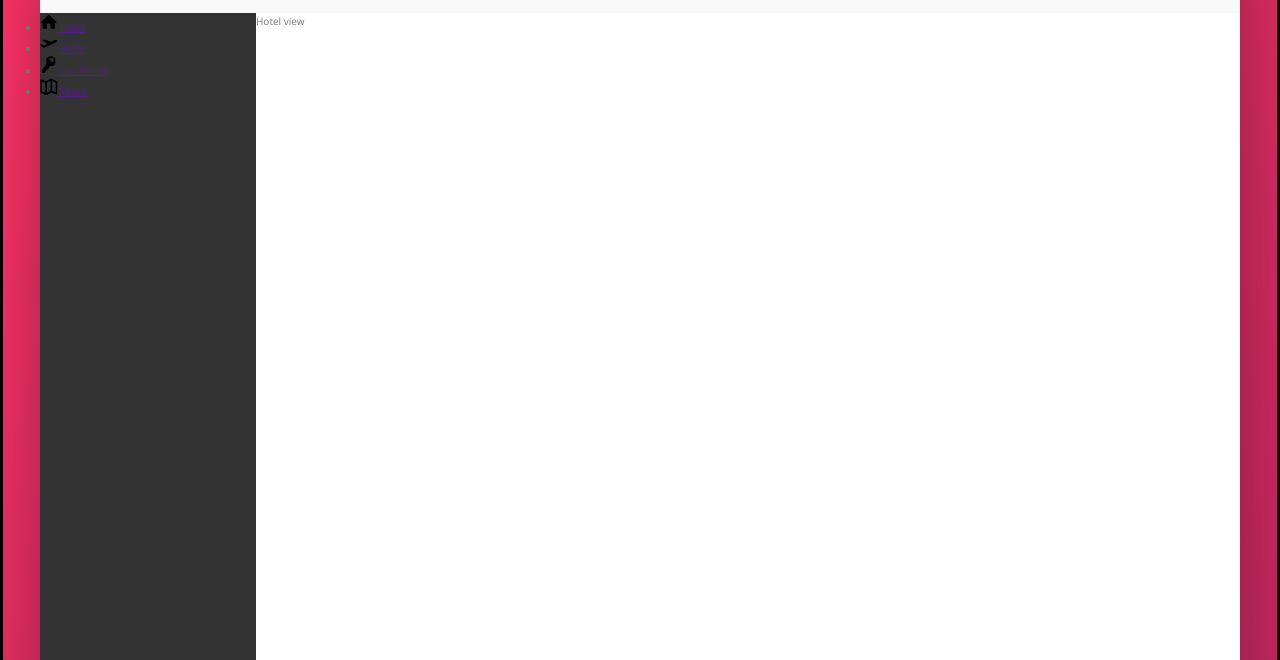
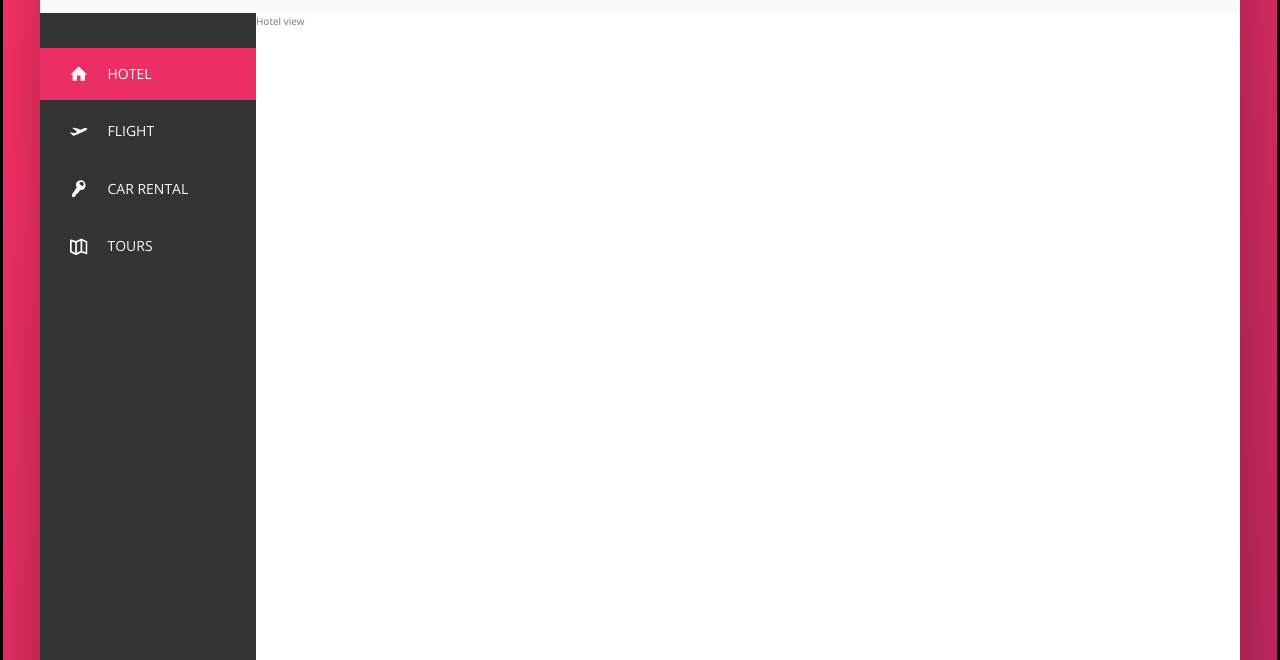
Before and after one commit to BraisC/Trillo, a website: page index.html in a window 1280 px wide. Shown: the part 140-800 px from the top of the page. Drawn offline with nearby package versions, Linux system fonts and the light colour scheme.

Commit message:
79 - Building the Navigation - Part 2

```diff
--- a/index.html
+++ b/index.html
@@ -1,13 +1,12 @@
 <!DOCTYPE html>
 <html lang="en">
+    <head>
+        <meta charset="UTF-8" />
+        <meta name="viewport" content="width=device-width, initial-scale=1.0" />
 
-<head>
-    <meta charset="UTF-8">
-    <meta name="viewport" content="width=device-width, initial-scale=1.0">
-
-    <link href="https://fonts.googleapis.com/css?family=Open+Sans:300,400,600" rel="stylesheet">
-    <link rel="stylesheet" href="css/style.css">
-    <link rel="shortcut icon" type="image/png" href="img/favicon.png">
+        <link href="https://fonts.googleapis.com/css?family=Open+Sans:300,400,600" rel="stylesheet" />
+        <link rel="stylesheet" href="css/style.css" />
+        <link rel="shortcut icon" type="image/png" href="img/favicon.png" />
 
         <title>trillo &mdash; Your all-in-one booking app</title>
     </head>
@@ -15,10 +14,10 @@
     <body>
         <div class="container">
             <header class="header">
-            <img src="img/logo.png" alt="trillo logo" class="logo">
+                <img src="img/logo.png" alt="trillo logo" class="logo" />
 
                 <form action="#" class="search">
-                <input type="text" class="search__input" placeholder="Search hotels">
+                    <input type="text" class="search__input" placeholder="Search hotels" />
                     <button class="search__button">
                         <svg class="search__icon">
                             <use xlink:href="img/sprite.svg#icon-magnifying-glass"></use>
@@ -34,13 +33,11 @@
                         <span class="user-nav__notification">7</span>
                     </div>
                     <div class="user-nav__icon-box">
-                    <svg class="user-nav__icon">
-                        <use xlink:href="img/sprite.svg#icon-chat"></use>
-                    </svg>
+                        <svg class="user-nav__icon"><use xlink:href="img/sprite.svg#icon-chat"></use></svg>
                         <span class="user-nav__notification">13</span>
                     </div>
                     <div class="user-nav__user">
-                    <img src="img/user.jpg" alt="User photo" class="user-nav__user-photo">
+                        <img src="img/user.jpg" alt="User photo" class="user-nav__user-photo" />
                         <span class="user-nav__user-name">Jonas</span>
                     </div>
                 </nav>
@@ -48,7 +45,7 @@
             <div class="content">
                 <nav class="sidebar">
                     <ul class="side-nav">
-                    <li class="side-nav__item">
+                        <li class="side-nav__item side-nav__item--active">
                             <a href="" class="side-nav__link">
                                 <svg class="side-nav__icon">
                                     <use xlink:href="img/sprite.svg#icon-home"></use>
@@ -81,15 +78,10 @@
                             </a>
                         </li>
                     </ul>
-                <div class="legal">
-                    &copy; 2018 by Trillo. All Rights Reserved.
-                </div>
+                    <div class="legal">&copy; 2018 by Trillo. All Rights Reserved.</div>
                 </nav>
-            <main class="hotel-view">
-                Hotel view
-            </main>
+                <main class="hotel-view">Hotel view</main>
             </div>
         </div>
     </body>
-
 </html>
--- a/sass/_base.scss
+++ b/sass/_base.scss
@@ -16,7 +16,7 @@ Grey dark 3: #999
 
 */
 
-:root{
+:root {
     --color-primary: #eb2f64;
     --color-primary-light: #FF3366;
     --color-primary-dark: #BA265D;
--- a/sass/_components.scss
+++ b/sass/_components.scss
@@ -117,24 +117,64 @@
 
 //^------------------------------------SIDE NAVIGATION-----------------------------------
 
-.side-nav{
+.side-nav {
+    font-size: 1.4rem;
+    list-style: none;
+    margin-top: 3.5rem;
 
-    &__item{
+    &__item {
+        position: relative;
 
+        &:not(:last-child) {
+            margin-bottom: .5rem;
+        }
     }
 
-    &__link{
-
+    &__item::before {
+        content: "";
+        position: absolute;
+        top: 0;
+        left: 0;
+        height: 100%;
+        width: 3px;
+        background-color: var(--color-primary);
+        transform: scaleY(0);
+        transition: transform .2s, width .4s cubic-bezier(1, 0, 0, 1) .2s background-color .1s;
     }
 
-    &__icon{
+    &__item:hover::before,
+    &__item--active::before {
+        transform: scaleY(1);
+        width: 100%;
+    }
+
+    &__item:active::before {
+        background-color: var(--color-primary-light);
+    }
+
+    &__link:link,
+    &__link:visited {
+        color: var(--color-grey-light-1);
+        text-decoration: none;
+        text-transform: uppercase;
+        display: inline-block;
+        padding: 1.5rem 3rem;
+        position: relative;
+
+        display: flex;
+        align-items: center;
+    }
+
+    &__icon {
         width: 1.75rem;
         height: 1.75rem;
+        margin-right: 2rem;
+        fill: currentColor;
     }
 }
 
 //^--------------------------------LEGAL TEXT----------------------------------------
-.legal{
+.legal {
     font-size: 1.2rem;
     color: var(--color-grey-light-4);
     text-align: center;
```
Also changed, not shown: css/style.css, sass/_layout.scss (line endings or trailing spaces). Lines whose indentation alone changed are shown as unchanged.
